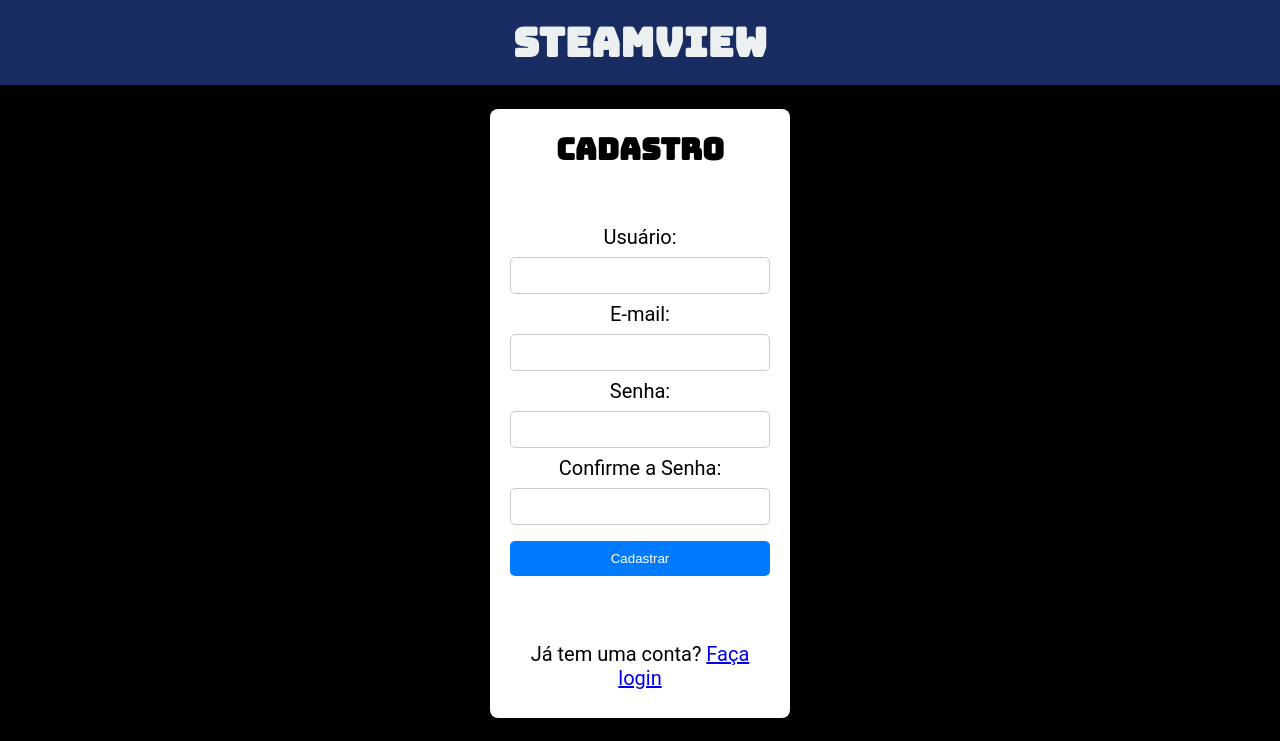
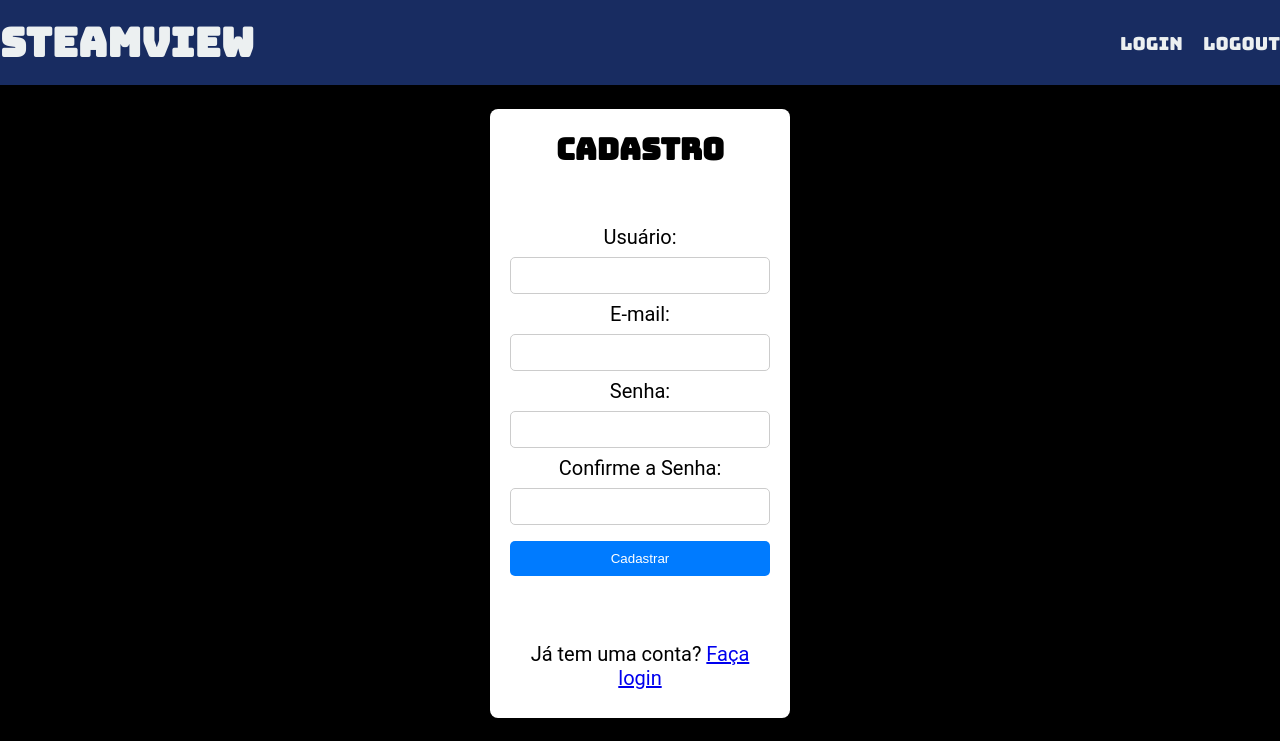
Before and after one commit to GMiranda21ML/SteamView, a Django app: page /cadastro/ in a window 1280 px wide. Shown: the top 741 px of the page. Run offline with Django 5.2, Linux system fonts and the light colour scheme.

Commit message:
melhorando o heander para todas as telas

```diff
--- a/templates/partials/_header.html
+++ b/templates/partials/_header.html
@@ -3,5 +3,15 @@
 <header>
     <div class="container">
         <h1>STEAMVIEW</h1>
+        <nav>
+            <ul>
+                <li>
+                    <a href="{% url 'login' %}">Login</a>
+                </li>
+                <li>
+                    <a href="{% url 'logout' %}">Logout</a>
+                </li>
+            </ul>
+        </nav>
     </div>
 </header>
--- a/templates/static/styles/style.css
+++ b/templates/static/styles/style.css
@@ -37,7 +37,23 @@ header h1 {
     font-size: 20px;
 }
 
-header .container, footer .container {
+header .container {
+    display: flex;
+    align-items: center;
+    justify-content: space-between;
+}
+header nav li {
+    display: inline;
+    margin-left: 16px;
+    font-size: 18px;
+}
+
+header nav li a {
+    text-decoration: none;
+    color: #ecf0f1;
+}
+
+footer .container {
     justify-items: center;
 }
 
--- a/usuarios/urls.py
+++ b/usuarios/urls.py
@@ -1,7 +1,8 @@
 from django.urls import path
-from usuarios.views import loginView, cadastro
+from usuarios.views import loginView, cadastro, logoutView
 
 urlpatterns = [
     path("login/", loginView, name = "login"),
     path("cadastro/", cadastro, name = "cadastro"),
+    path("logout/", logoutView, name = "logout"),
 ]
--- a/usuarios/views.py
+++ b/usuarios/views.py
@@ -1,5 +1,5 @@
 from django.shortcuts import render, redirect
-from django.contrib.auth import authenticate, login
+from django.contrib.auth import authenticate, login, logout
 from django.contrib.auth.models import User
 from django.contrib import messages
 
@@ -43,3 +43,7 @@ def cadastro(request):
             return redirect("login")
 
     return render(request, "usuarios/cadastro.html")
+
+def logoutView(request):
+    logout(request)
+    return redirect("login")
```
